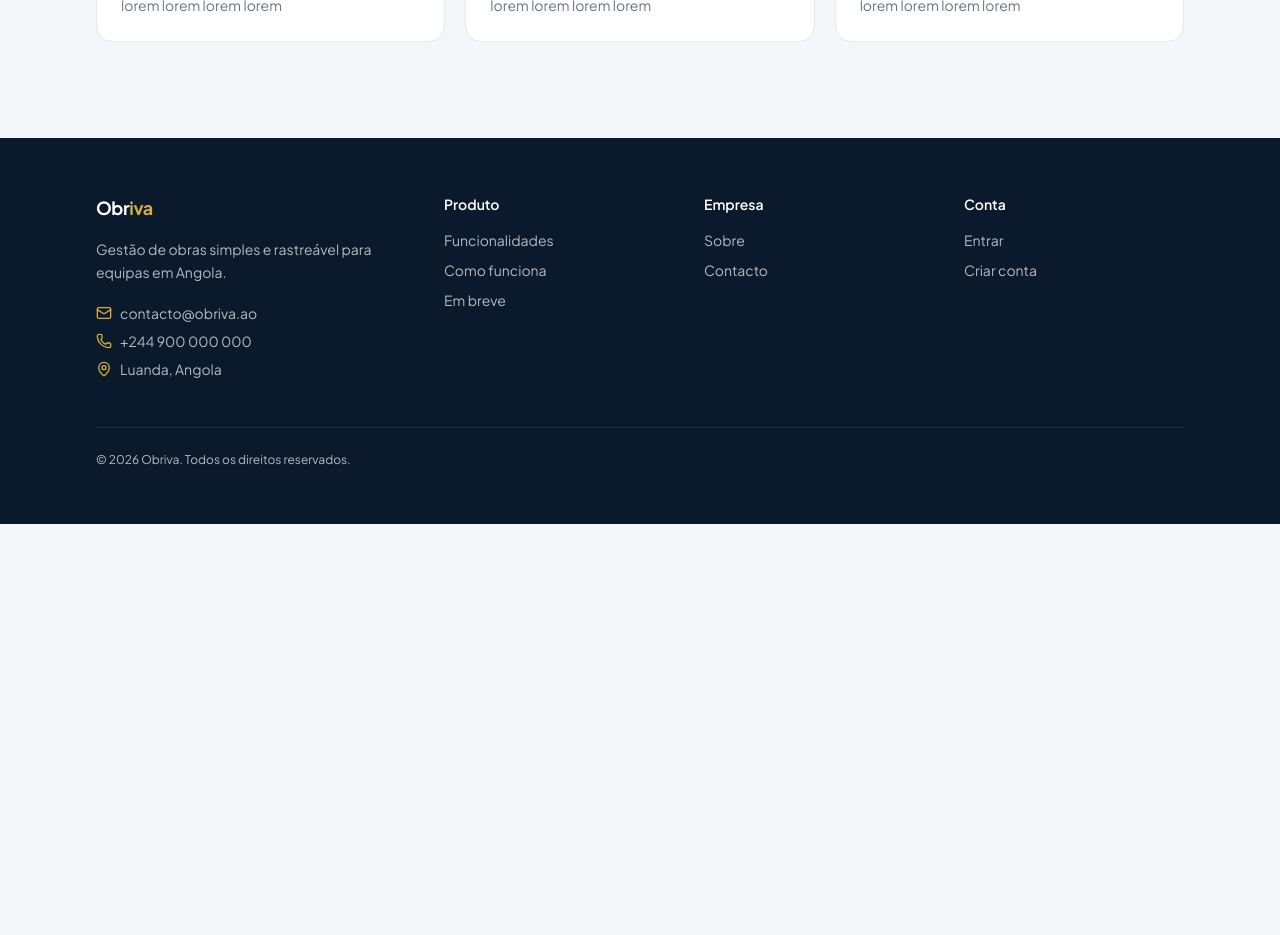
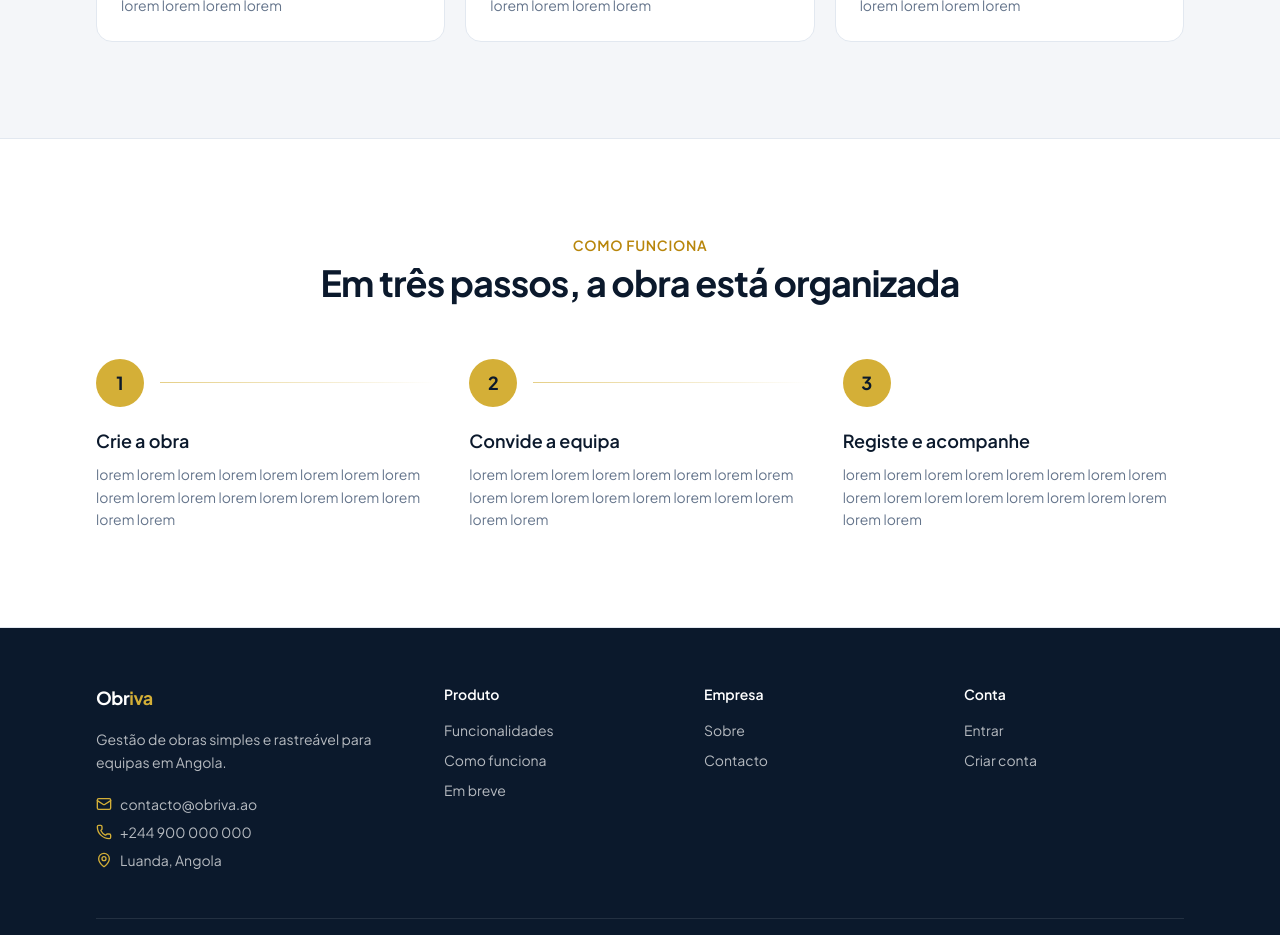
Before and after one commit to Obriva-org/Frontend_Obriva, a Next.js app: page / in a window 1280 px wide. Shown: the part 1580-2515 px from the top of the page. Before the commit the page ends 2104 px from the top, so only its background shows below. Built offline with nearby package versions, Linux system fonts and the light colour scheme.

Commit message:
feat: added component HowItWorks in project

```diff
--- a/src/app/(public)/page.tsx
+++ b/src/app/(public)/page.tsx
@@ -1,5 +1,6 @@
 import { Features } from "@/components/landing/Features";
 import { Hero } from "@/components/landing/Hero";
+import { HowItWorks } from "@/components/landing/HowItWorks";
 import { ProblemStrip } from "@/components/landing/ProblemStrip";
 
 export default function LandingPage() {
@@ -8,6 +9,7 @@ export default function LandingPage() {
       <Hero/>
       <ProblemStrip/>
       <Features/>
+      <HowItWorks/>
     </>
   );
 }
--- /dev/null
+++ b/src/components/landing/HowItWorks.tsx
@@ -0,0 +1,54 @@
+import { Container } from "@/components/ui/Container";
+import { SectionHeading } from "@/components/ui/SectionHeading";
+
+const steps = [
+  {
+    title: "Crie a obra",
+    text: "lorem lorem lorem lorem lorem lorem lorem lorem lorem lorem lorem lorem lorem lorem lorem lorem lorem lorem",
+  },
+  {
+    title: "Convide a equipa",
+    text: "lorem lorem lorem lorem lorem lorem lorem lorem lorem lorem lorem lorem lorem lorem lorem lorem lorem lorem",
+  },
+  {
+    title: "Registe e acompanhe",
+    text: "lorem lorem lorem lorem lorem lorem lorem lorem lorem lorem lorem lorem lorem lorem lorem lorem lorem lorem",
+  },
+];
+
+export function HowItWorks() {
+  return (
+    <section id="como-funciona" className="border-y border-border bg-surface py-20 sm:py-24">
+      <Container>
+        <SectionHeading
+          eyebrow="Como funciona"
+          title="Em três passos, a obra está organizada"
+        />
+
+        <ol className="mt-14 grid gap-8 md:grid-cols-3">
+          {steps.map((step, i) => (
+            <li key={step.title} className="relative">
+              <div className="flex items-center gap-4">
+                <span className="flex h-12 w-12 shrink-0 items-center justify-center rounded-full bg-brand-gold text-lg font-bold text-brand-navy">
+                  {i + 1}
+                </span>
+                {i < steps.length - 1 && (
+                  <span
+                    aria-hidden
+                    className="hidden h-px flex-1 bg-linear-to-r from-brand-gold/60 to-transparent md:block"
+                  />
+                )}
+              </div>
+              <h3 className="mt-5 text-lg font-semibold text-brand-navy">
+                {step.title}
+              </h3>
+              <p className="mt-2 text-sm leading-relaxed text-text-secondary">
+                {step.text}
+              </p>
+            </li>
+          ))}
+        </ol>
+      </Container>
+    </section>
+  );
+}
```
